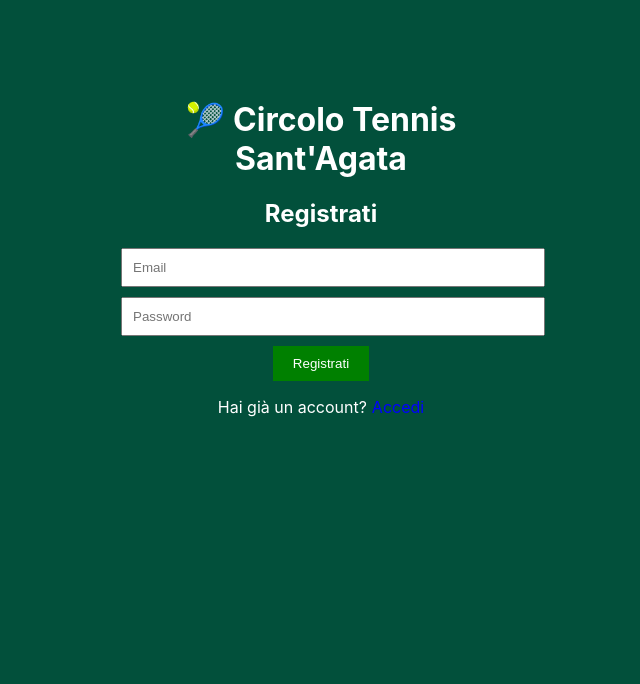
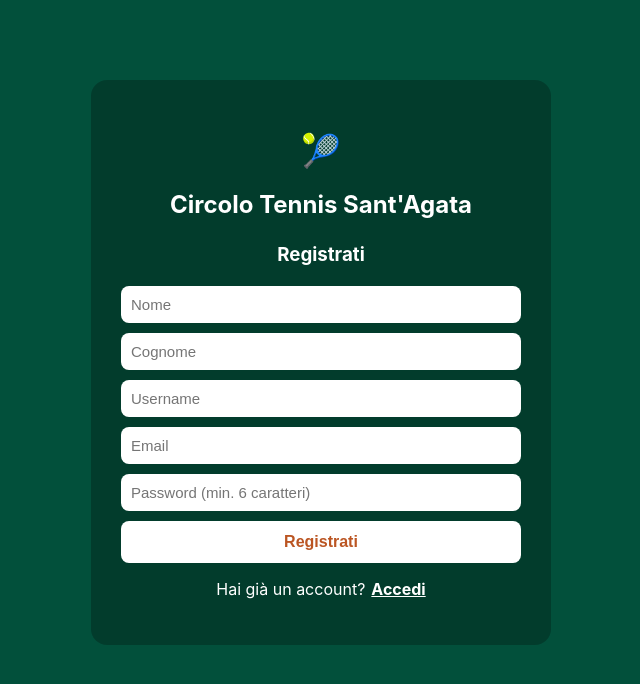
Before and after one commit to giorgiozuccarello/circolo-tennis, a React (Create React App) app: page / in a window 1280 px wide. Both pictures are taken after a click on the element "Registrati". Shown: the top 684 px of the page, without its empty margins (319-959 px from the left). Built offline with nearby package versions, Linux system fonts and the light colour scheme; no server answers.

Commit message:
User Name add

```diff
--- a/src/components/Dashboard.js
+++ b/src/components/Dashboard.js
@@ -1,12 +1,18 @@
 import React, { useState, useEffect } from "react";
 import { db } from "../firebase";
-import { collection, addDoc, getDocs, query, where, deleteDoc, doc } from "firebase/firestore";
+import { collection, addDoc, getDocs, query, where, deleteDoc, doc, getDoc } from "firebase/firestore";
 
 const ORARI = [];
 for (let h = 8; h < 24; h++) {
   ORARI.push(`${String(h).padStart(2,"0")}:00`);
   ORARI.push(`${String(h).padStart(2,"0")}:30`);
 }
+
+const getFine = (ora) => {
+  const [h, m] = ora.split(":").map(Number);
+  const fine = m === 30 ? `${String(h+1).padStart(2,"0")}:00` : `${String(h).padStart(2,"0")}:30`;
+  return fine;
+};
 
 function Dashboard({ user, onLogout }) {
   const [campo, setCampo] = useState("Campo 1");
@@ -27,17 +33,18 @@ function Dashboard({ user, onLogout }) {
       where("data", "==", data)
     );
     const snapshot = await getDocs(q);
-    const list = snapshot.docs.map(doc => ({ id: doc.id, ...doc.data() }));
+    const list = snapshot.docs.map(d => ({ id: d.id, ...d.data() }));
     setPrenotazioni(list);
     setLoading(false);
   };
 
   const prenota = async (ora) => {
-    const nome = user.displayName || user.email;
+    const userDoc = await getDoc(doc(db, "utenti", user.uid));
+    const username = userDoc.exists() ? userDoc.data().username : user.email;
     await addDoc(collection(db, "prenotazioni"), {
       userId: user.uid,
       email: user.email,
-      nome,
+      nome: username,
       campo,
       data,
       ora,
@@ -83,17 +90,39 @@ function Dashboard({ user, onLogout }) {
           {ORARI.map(ora => {
             const slot = getSlot(ora);
             const mio = slot && slot.userId === user.uid;
+            const prenotato = !!slot;
+
             return (
               <div key={ora} style={{
-                display: "flex", alignItems: "center", gap: "10px",
-                background: slot ? (mio ? "#2d7a2d" : "#7a2d2d") : "rgba(255,255,255,0.15)",
+                display: "flex", alignItems: "center", justifyContent: "space-between",
+                background: prenotato ? (mio ? "#2d7a2d" : "#7a2d2d") : "rgba(255,255,255,0.15)",
                 borderRadius: "10px", padding: "10px 14px",
-                cursor: slot ? (mio ? "pointer" : "default") : "pointer"
-              }}
-                onClick={() => { if (!slot) prenota(ora); else if (mio) cancella(slot.id); }}
-              >
-                <span style={{ fontWeight: "bold", minWidth: "50px" }}>{ora}</span>
-                <span>{slot ? `👤 ${slot.nome}${mio ? " (tocca per cancellare)" : ""}` : "Libero — tocca per prenotare"}</span>
+              }}>
+                {/* Orario */}
+                <span style={{ fontWeight: "bold", minWidth: "110px", fontSize: "15px" }}>
+                  {ora} - {getFine(ora)}
+                </span>
+
+                {/* Nome socio */}
+                <span style={{ flex: 1, paddingLeft: "10px", fontSize: "14px" }}>
+                  {slot ? `👤 ${slot.nome}` : ""}
+                </span>
+
+                {/* Checkbox */}
+                <div
+                  onClick={() => { if (!prenotato) prenota(ora); else if (mio) cancella(slot.id); }}
+                  style={{
+                    width: "24px", height: "24px", borderRadius: "6px", border: "2px solid white",
+                    display: "flex", alignItems: "center", justifyContent: "center",
+                    cursor: prenotato && !mio ? "default" : "pointer",
+                    background: prenotato ? "white" : "transparent",
+                    flexShrink: 0
+                  }}
+                >
+                  {prenotato && (
+                    <span style={{ color: mio ? "#2d7a2d" : "#7a2d2d", fontWeight: "bold", fontSize: "16px" }}>✓</span>
+                  )}
+                </div>
               </div>
             );
           })}
--- a/src/components/Login.js
+++ b/src/components/Login.js
@@ -1,17 +1,33 @@
 import React, { useState } from "react";
-import { auth } from "../firebase";
+import { auth, db } from "../firebase";
 import { signInWithEmailAndPassword, createUserWithEmailAndPassword } from "firebase/auth";
+import { doc, setDoc, getDoc } from "firebase/firestore";
 
 function Login() {
   const [email, setEmail] = useState("");
   const [password, setPassword] = useState("");
+  const [nome, setNome] = useState("");
+  const [cognome, setCognome] = useState("");
+  const [username, setUsername] = useState("");
   const [isRegister, setIsRegister] = useState(false);
   const [error, setError] = useState("");
 
   const handleSubmit = async () => {
+    setError("");
     try {
       if (isRegister) {
-        await createUserWithEmailAndPassword(auth, email, password);
+        if (!nome || !cognome || !username) {
+          setError("Compila tutti i campi!");
+          return;
+        }
+        const cred = await createUserWithEmailAndPassword(auth, email, password);
+        await setDoc(doc(db, "utenti", cred.user.uid), {
+          nome,
+          cognome,
+          username,
+          email,
+          createdAt: new Date()
+        });
       } else {
         await signInWithEmailAndPassword(auth, email, password);
       }
@@ -20,37 +36,47 @@ function Login() {
     }
   };
 
+  const inputStyle = {
+    display: "block", width: "100%", padding: "10px",
+    marginBottom: "10px", borderRadius: "8px", border: "none",
+    fontSize: "15px", boxSizing: "border-box"
+  };
+
   return (
-    <div style={{ maxWidth: "400px", margin: "100px auto", textAlign: "center" }}>
-      <h1>🎾 Circolo Tennis Sant'Agata</h1>
-      <h2>{isRegister ? "Registrati" : "Accedi"}</h2>
-      <input
-        type="email"
-        placeholder="Email"
-        value={email}
-        onChange={(e) => setEmail(e.target.value)}
-        style={{ display: "block", width: "100%", padding: "10px", marginBottom: "10px" }}
-      />
-      <input
-        type="password"
-        placeholder="Password"
-        value={password}
-        onChange={(e) => setPassword(e.target.value)}
-        style={{ display: "block", width: "100%", padding: "10px", marginBottom: "10px" }}
-      />
-      {error && <p style={{ color: "red" }}>{error}</p>}
-      <button
-        onClick={handleSubmit}
-        style={{ padding: "10px 20px", background: "green", color: "white", border: "none", cursor: "pointer" }}
-      >
+    <div style={{ maxWidth: "400px", margin: "80px auto", padding: "30px",
+      background: "rgba(0,0,0,0.25)", borderRadius: "16px", color: "white" }}>
+      <h1 style={{ textAlign: "center", marginBottom: "8px" }}>🎾</h1>
+      <h2 style={{ textAlign: "center", marginBottom: "24px" }}>
+        Circolo Tennis Sant'Agata
+      </h2>
+      <h3 style={{ textAlign: "center", marginBottom: "20px" }}>
+        {isRegister ? "Registrati" : "Accedi"}
+      </h3>
+
+      {isRegister && (
+        <>
+          <input placeholder="Nome" value={nome} onChange={e => setNome(e.target.value)} style={inputStyle} />
+          <input placeholder="Cognome" value={cognome} onChange={e => setCognome(e.target.value)} style={inputStyle} />
+          <input placeholder="Username" value={username} onChange={e => setUsername(e.target.value)} style={inputStyle} />
+        </>
+      )}
+
+      <input type="email" placeholder="Email" value={email} onChange={e => setEmail(e.target.value)} style={inputStyle} />
+      <input type="password" placeholder="Password (min. 6 caratteri)" value={password} onChange={e => setPassword(e.target.value)} style={inputStyle} />
+
+      {error && <p style={{ color: "#ffcccc", fontSize: "13px" }}>{error}</p>}
+
+      <button onClick={handleSubmit} style={{
+        width: "100%", padding: "12px", background: "white", color: "#bb5522",
+        border: "none", borderRadius: "8px", fontWeight: "bold", fontSize: "16px", cursor: "pointer"
+      }}>
         {isRegister ? "Registrati" : "Accedi"}
       </button>
-      <p>
+
+      <p style={{ textAlign: "center", marginTop: "16px" }}>
         {isRegister ? "Hai già un account?" : "Non hai un account?"}
-        <span
-          onClick={() => setIsRegister(!isRegister)}
-          style={{ color: "blue", cursor: "pointer", marginLeft: "5px" }}
-        >
+        <span onClick={() => { setIsRegister(!isRegister); setError(""); }}
+          style={{ color: "white", fontWeight: "bold", cursor: "pointer", marginLeft: "6px", textDecoration: "underline" }}>
           {isRegister ? "Accedi" : "Registrati"}
         </span>
       </p>
```
